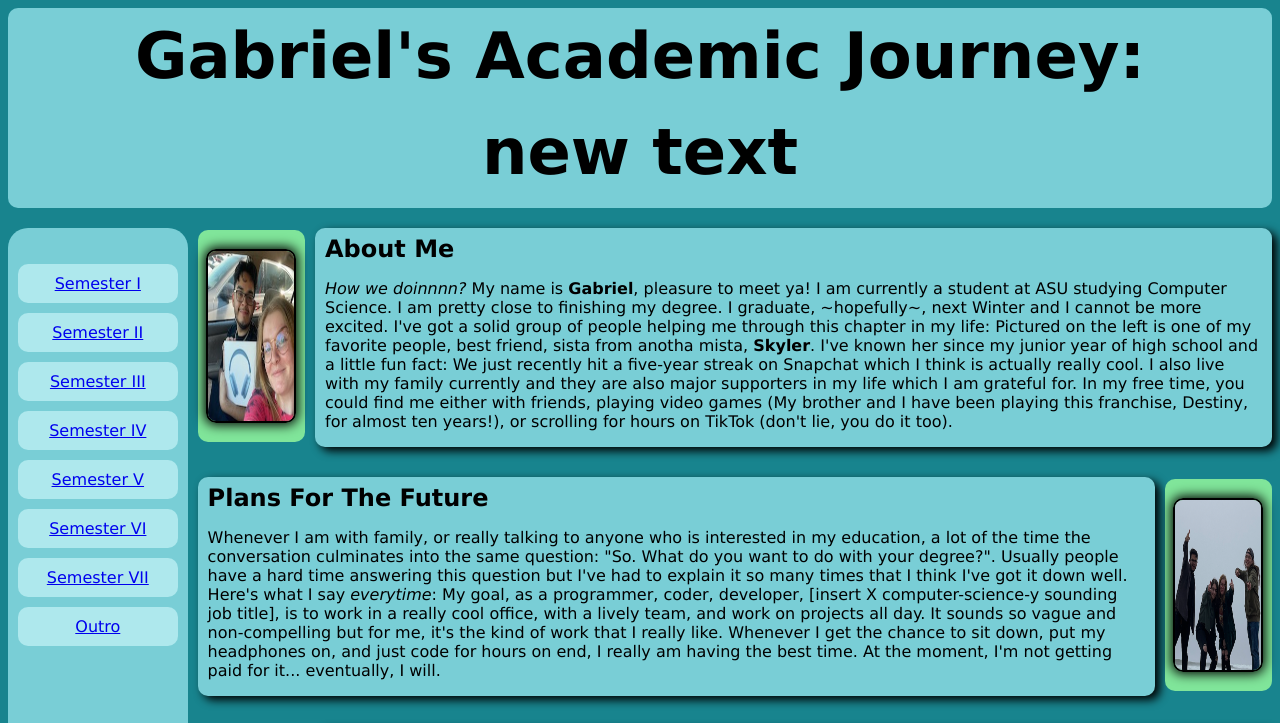
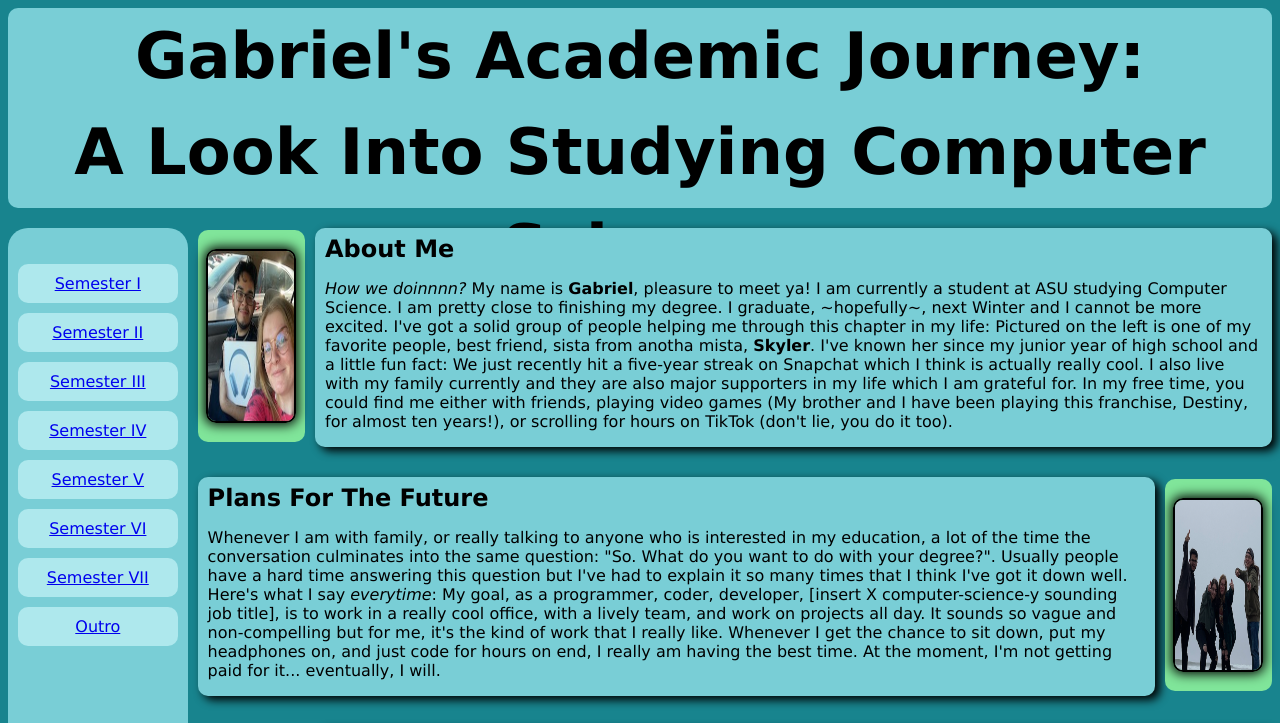
Before and after one commit to Ecko714/academic-journey, a plain HTML site: page index.html in a window 1280 px wide. Shown: the top 723 px of the page. Drawn offline with Linux system fonts and the light colour scheme.

Commit message:
revert change

```diff
--- a/index.html
+++ b/index.html
@@ -24,7 +24,7 @@
     <div id="wrapper">
 
 
-        <header>Gabriel's Academic Journey: <br> new text</header>
+        <header>Gabriel's Academic Journey: <br> A Look Into Studying Computer Science</header>
 
         <!-- Navigation -->
         <nav>
```
